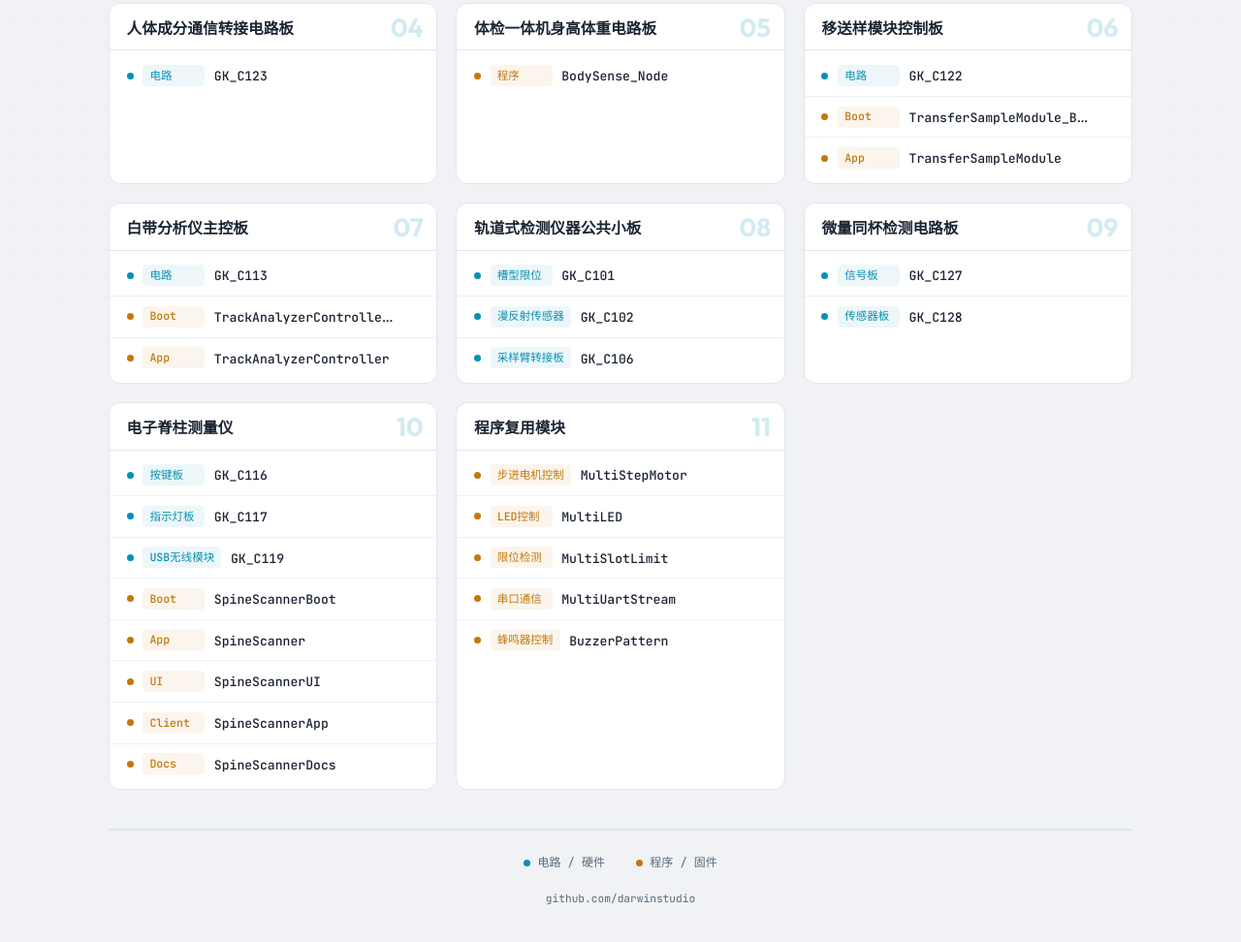
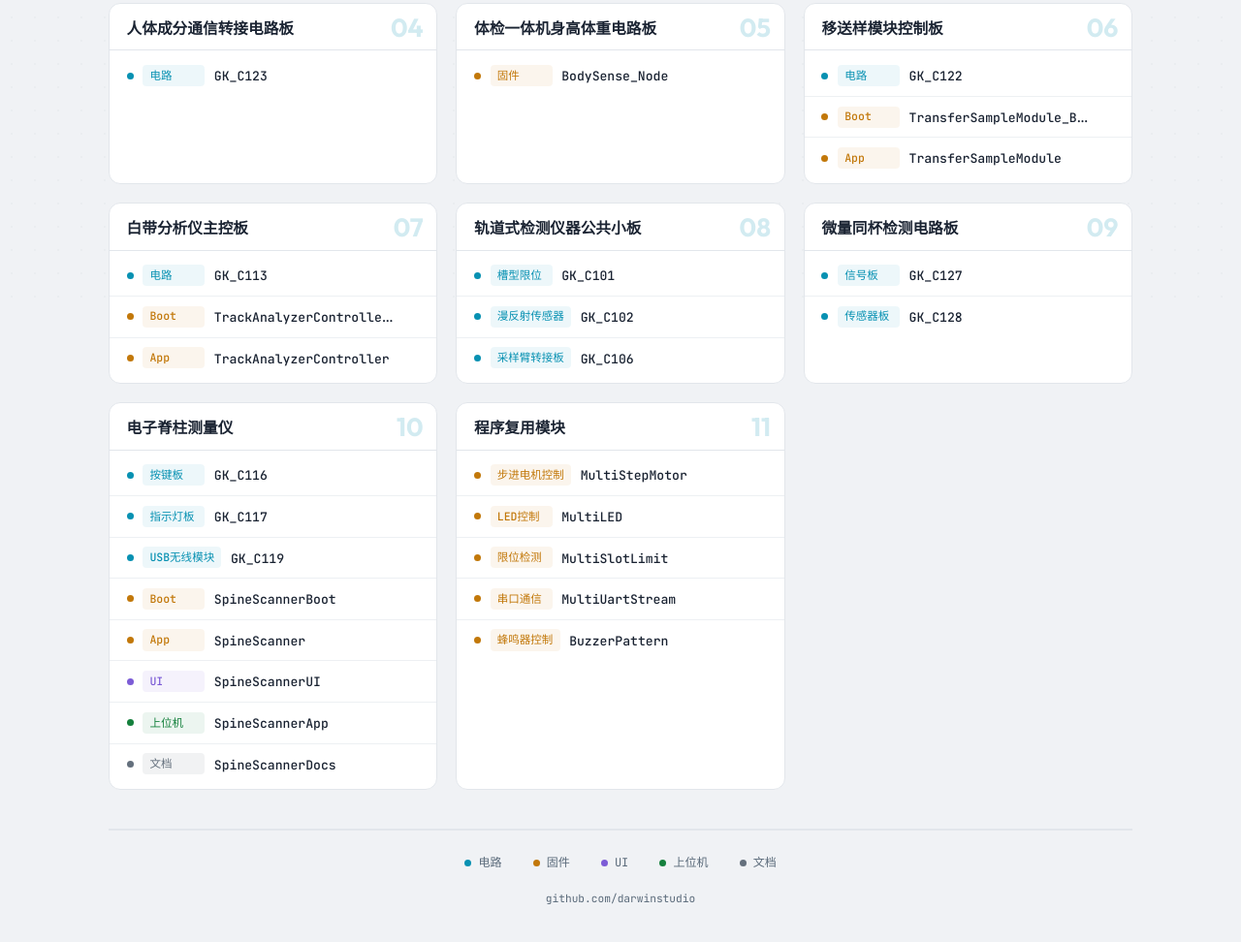
Before and after one commit to darwinstudio/Project_Route, a plain HTML site: page index.html in a window 1280 px wide. Shown: the part 474-1446 px from the top of the page at 97% size. Drawn offline with Linux system fonts and the light colour scheme.

Commit message:
新增 client 类型，fw 改称固件，状态条显示仓库总数
- kind 扩为 hw / fw / ui / client / docs 五类，新增 client（上位机软件）
- fw 显示名由「程序」改为「固件」，明确指烧录到单片机的程序
- SpineScannerUI / SpineScannerApp / SpineScannerDocs 分别改用 ui / client / docs 类型
- 副标题改为「电路、固件、UI、上位机与文档仓库索引」
- 图例去掉「电路 / 硬件」「程序 / 固件」这类重复同义说明，改为单词
- 顶部状态条显示「11 projects · 35 repos indexed」，数字随 routes.json 自动更新

```diff
--- a/index.html
+++ b/index.html
@@ -21,6 +21,12 @@
       --hw-bg: rgba(8, 145, 178, 0.07);
       --fw: #c2780a;
       --fw-bg: rgba(194, 120, 10, 0.07);
+      --ui: #7c5cd6;
+      --ui-bg: rgba(124, 92, 214, 0.08);
+      --client: #15803d;
+      --client-bg: rgba(21, 128, 61, 0.08);
+      --docs: #64707d;
+      --docs-bg: rgba(100, 112, 125, 0.09);
       --idx-bg: #eaf2f6;
       --idx-color: #0891b2;
     }
@@ -205,6 +211,9 @@
 
     .repo-dot.hw { background: var(--hw); }
     .repo-dot.fw { background: var(--fw); }
+    .repo-dot.ui { background: var(--ui); }
+    .repo-dot.client { background: var(--client); }
+    .repo-dot.docs { background: var(--docs); }
 
     .repo-label {
       font-family: 'JetBrains Mono', monospace;
@@ -224,6 +233,21 @@
     .repo-label.fw {
       color: var(--fw);
       background: var(--fw-bg);
+    }
+
+    .repo-label.ui {
+      color: var(--ui);
+      background: var(--ui-bg);
+    }
+
+    .repo-label.client {
+      color: var(--client);
+      background: var(--client-bg);
+    }
+
+    .repo-label.docs {
+      color: var(--docs);
+      background: var(--docs-bg);
     }
 
     .repo-name {
@@ -281,8 +305,10 @@
     ══════════════════════════════ */
     .legend {
       display: flex;
+      flex-wrap: wrap;
       justify-content: center;
       gap: 2rem;
+      row-gap: 0.7rem;
       margin-top: 2.5rem;
       padding-top: 1.5rem;
       border-top: 2px solid var(--border);
@@ -304,6 +330,9 @@
 
     .legend-item .ldot.hw { background: var(--hw); }
     .legend-item .ldot.fw { background: var(--fw); }
+    .legend-item .ldot.ui { background: var(--ui); }
+    .legend-item .ldot.client { background: var(--client); }
+    .legend-item .ldot.docs { background: var(--docs); }
 
     /* ══════════════════════════════
        Footer
@@ -354,10 +383,10 @@
 
     <header>
       <h1>PROJECT<span class="slash">/</span>ROUTE</h1>
-      <p class="sub">项目路由表 &mdash; 电路设计 &amp; 固件仓库索引</p>
+      <p class="sub">项目路由表 &mdash; 电路、固件、UI、上位机与文档仓库索引</p>
       <div class="status-bar">
         <span class="dot"></span>
-        <span><!-- stat:begin -->11 projects indexed<!-- stat:end --></span>
+        <span><!-- stat:begin -->11 projects · 35 repos indexed<!-- stat:end --></span>
       </div>
     </header>
 
@@ -454,7 +483,7 @@
         <div class="card-body">
           <div class="repo">
             <span class="repo-dot fw"></span>
-            <span class="repo-label fw">程序</span>
+            <span class="repo-label fw">固件</span>
             <span class="repo-name"><a href="https://github.com/darwinstudio/BodySense_Node" target="_blank" rel="noopener">BodySense_Node</a></span>
             <span class="ext"><svg viewBox="0 0 24 24"><path d="M18 13v6a2 2 0 0 1-2 2H5a2 2 0 0 1-2-2V8a2 2 0 0 1 2-2h6"/><polyline points="15 3 21 3 21 9"/><line x1="10" y1="14" x2="21" y2="3"/></svg></span>
           </div>
@@ -585,20 +614,20 @@
             <span class="ext"><svg viewBox="0 0 24 24"><path d="M18 13v6a2 2 0 0 1-2 2H5a2 2 0 0 1-2-2V8a2 2 0 0 1 2-2h6"/><polyline points="15 3 21 3 21 9"/><line x1="10" y1="14" x2="21" y2="3"/></svg></span>
           </div>
           <div class="repo">
-            <span class="repo-dot fw"></span>
-            <span class="repo-label fw">UI</span>
+            <span class="repo-dot ui"></span>
+            <span class="repo-label ui">UI</span>
             <span class="repo-name"><a href="https://github.com/darwinstudio/SpineScannerUI" target="_blank" rel="noopener">SpineScannerUI</a></span>
             <span class="ext"><svg viewBox="0 0 24 24"><path d="M18 13v6a2 2 0 0 1-2 2H5a2 2 0 0 1-2-2V8a2 2 0 0 1 2-2h6"/><polyline points="15 3 21 3 21 9"/><line x1="10" y1="14" x2="21" y2="3"/></svg></span>
           </div>
           <div class="repo">
-            <span class="repo-dot fw"></span>
-            <span class="repo-label fw">Client</span>
+            <span class="repo-dot client"></span>
+            <span class="repo-label client">上位机</span>
             <span class="repo-name"><a href="https://github.com/darwinstudio/SpineScannerApp" target="_blank" rel="noopener">SpineScannerApp</a></span>
             <span class="ext"><svg viewBox="0 0 24 24"><path d="M18 13v6a2 2 0 0 1-2 2H5a2 2 0 0 1-2-2V8a2 2 0 0 1 2-2h6"/><polyline points="15 3 21 3 21 9"/><line x1="10" y1="14" x2="21" y2="3"/></svg></span>
           </div>
           <div class="repo">
-            <span class="repo-dot fw"></span>
-            <span class="repo-label fw">Docs</span>
+            <span class="repo-dot docs"></span>
+            <span class="repo-label docs">文档</span>
             <span class="repo-name"><a href="https://github.com/darwinstudio/SpineScannerDocs" target="_blank" rel="noopener">SpineScannerDocs</a></span>
             <span class="ext"><svg viewBox="0 0 24 24"><path d="M18 13v6a2 2 0 0 1-2 2H5a2 2 0 0 1-2-2V8a2 2 0 0 1 2-2h6"/><polyline points="15 3 21 3 21 9"/><line x1="10" y1="14" x2="21" y2="3"/></svg></span>
           </div>
@@ -648,11 +677,23 @@
     <div class="legend">
       <div class="legend-item">
         <span class="ldot hw"></span>
-        <span>电路 / 硬件</span>
+        <span>电路</span>
       </div>
       <div class="legend-item">
         <span class="ldot fw"></span>
-        <span>程序 / 固件</span>
+        <span>固件</span>
+      </div>
+      <div class="legend-item">
+        <span class="ldot ui"></span>
+        <span>UI</span>
+      </div>
+      <div class="legend-item">
+        <span class="ldot client"></span>
+        <span>上位机</span>
+      </div>
+      <div class="legend-item">
+        <span class="ldot docs"></span>
+        <span>文档</span>
       </div>
     </div>
 
```
Also changed, not shown: routes.json (+3 -6 lines), 2 other files.
